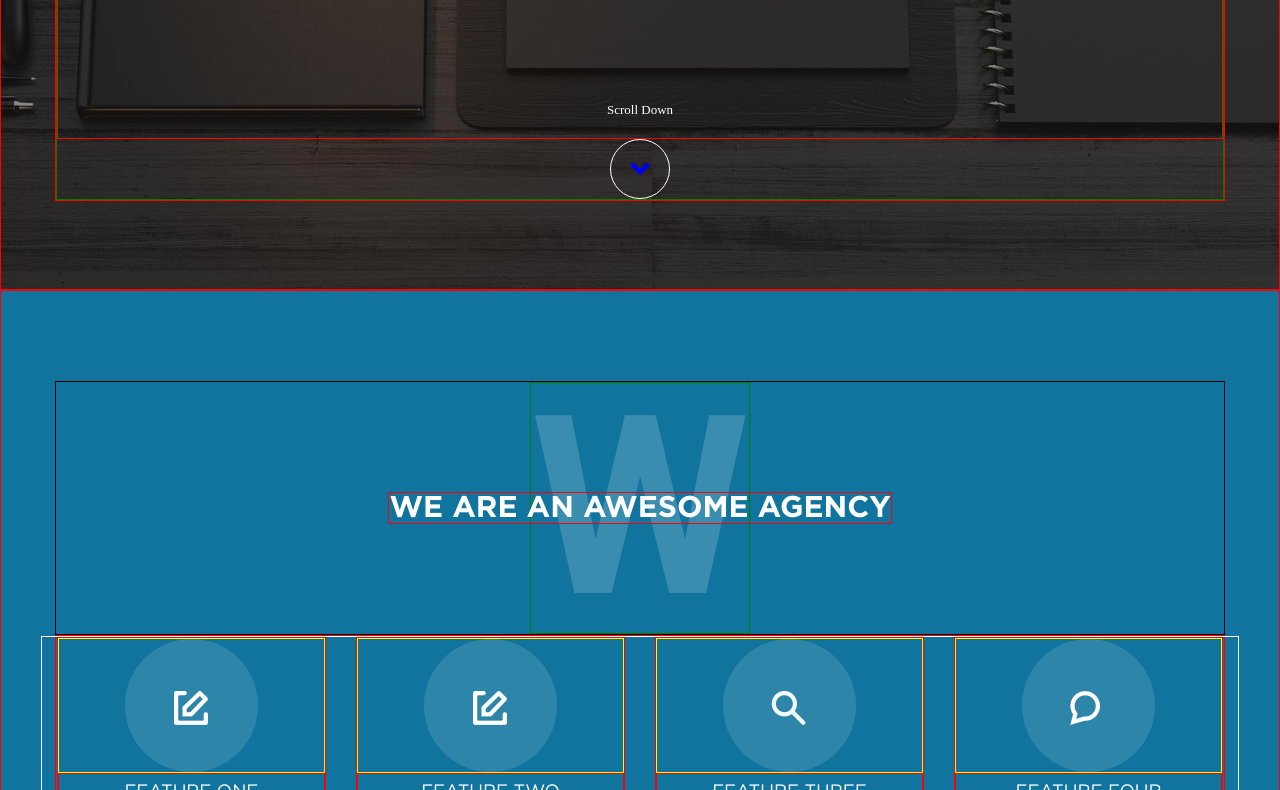
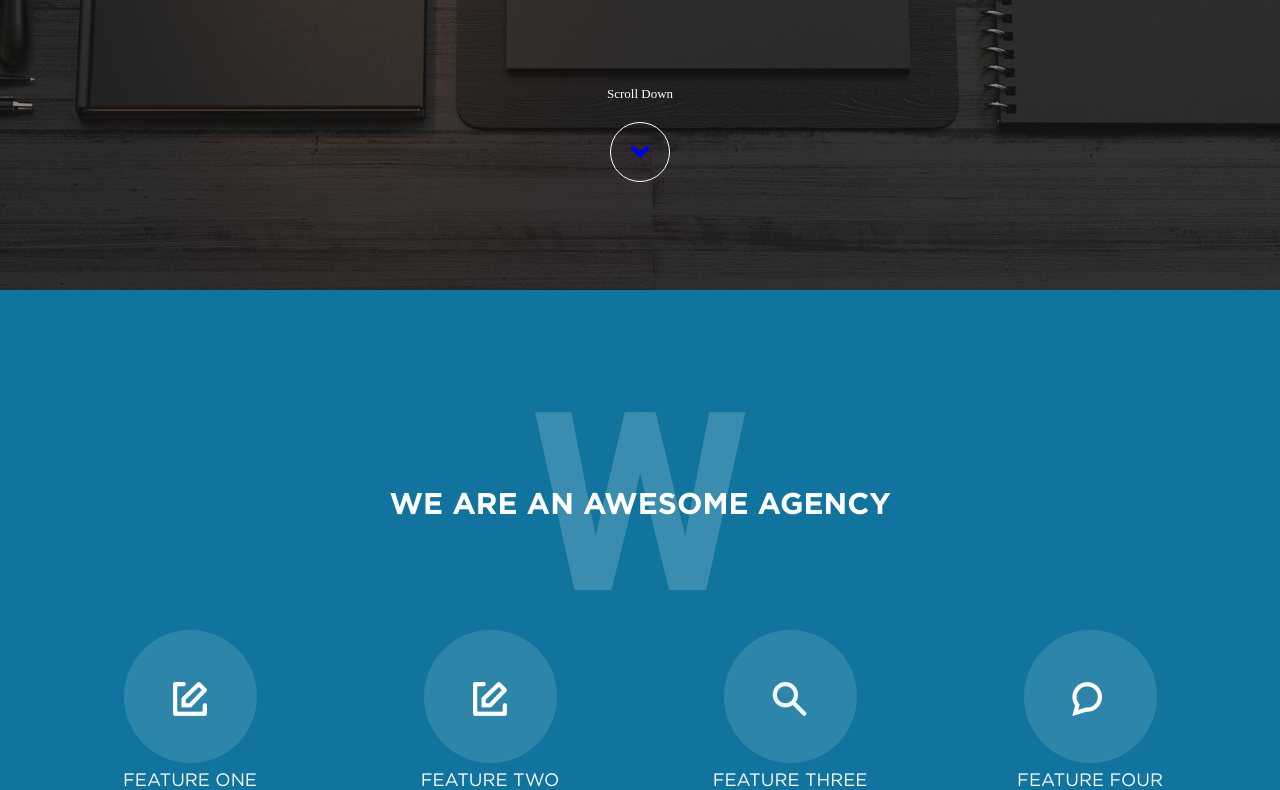
Before and after one commit to Alex-Nicalace/test-2, a website: page index.html in a window 1280 px wide. Shown: the part 590-1380 px from the top of the page. Drawn offline with nearby package versions, Linux system fonts and the light colour scheme.

Commit message:
make adaptive

```diff
--- a/assets/styles/_variables.scss
+++ b/assets/styles/_variables.scss
@@ -2,7 +2,7 @@ $html-font-size: 14px;
 
 //от ладочные переменные
 //показывать ли границы и делать ли заливку
-$isShowBorderBlock: 1;
+$isShowBorderBlock: 0;
 $isFillContainer: 0;
 
 //хэдер отступ по вертикали
```
Also changed, not shown: assets/styles/styles.css, 1 other file.
